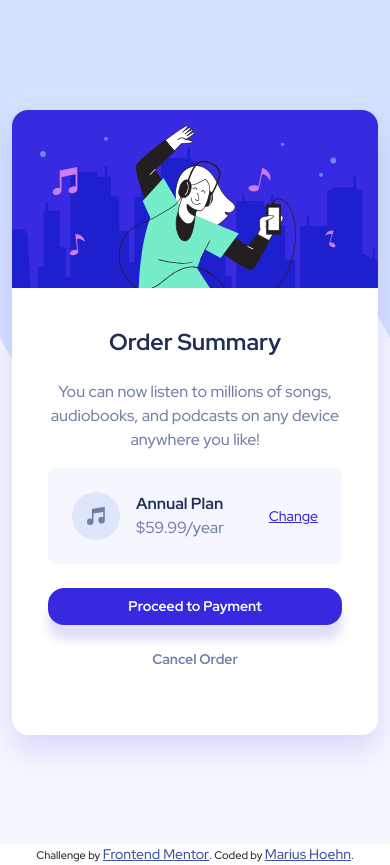
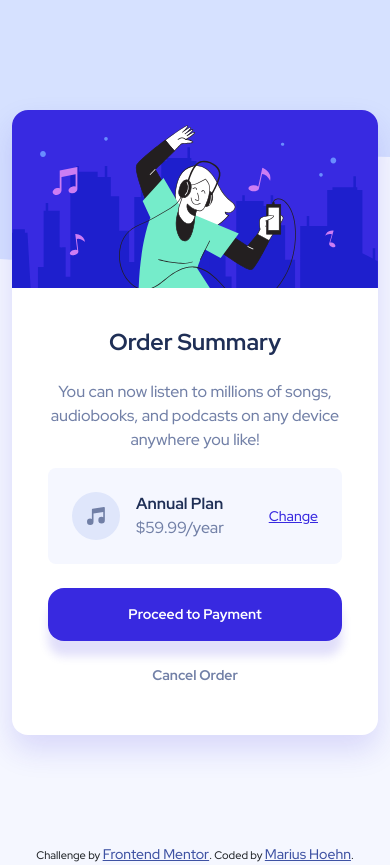
Before and after one commit to ir4M/order-summary-component-main, a website: page index.html in a window 390 px wide. Drawn offline with nearby package versions, Linux system fonts and the light colour scheme.

Commit message:
change payment button size and add mobile background

```diff
--- a/index.html
+++ b/index.html
@@ -56,7 +56,7 @@
           </div>
         </div>
         <div class="row px-4 mt-4">
-          <button id="paymentButton" class="border-0 rounded-4 p-2 fw-bold">Proceed to Payment</button>
+          <button id="paymentButton" class="border-0 rounded-4 p-3 fw-bold">Proceed to Payment</button>
         </div>
         <div class="row px-4 mt-4">
           <a id="cancelOrder" class="fw-bolder text-decoration-none" href="#">Cancel Order</a>
@@ -65,7 +65,6 @@
       <!-- End Order Body-->
     </div>
     <!-- End Order Component-->
-
   </div>
   <div class="attribution">
     Challenge by <a href="https://www.frontendmentor.io?ref=challenge" target="_blank">Frontend Mentor</a>.
--- a/style.css
+++ b/style.css
@@ -3,12 +3,20 @@
     font-size: 16px;
 }
 
-.container-fluid {
+body {
     background-color: hsl(225, 100%, 98%);
     background-image: url("./images/pattern-background-desktop.svg");
     background-repeat: no-repeat;
     background-size: 100% 50%;
 }
+
+@media screen and (max-width: 400px) {
+    body {
+        background-image: url("./images/pattern-background-mobile.svg");
+        background-size: 100% 30%;
+    }
+}
+
 
 #order-component {
     width: 400px;
```
